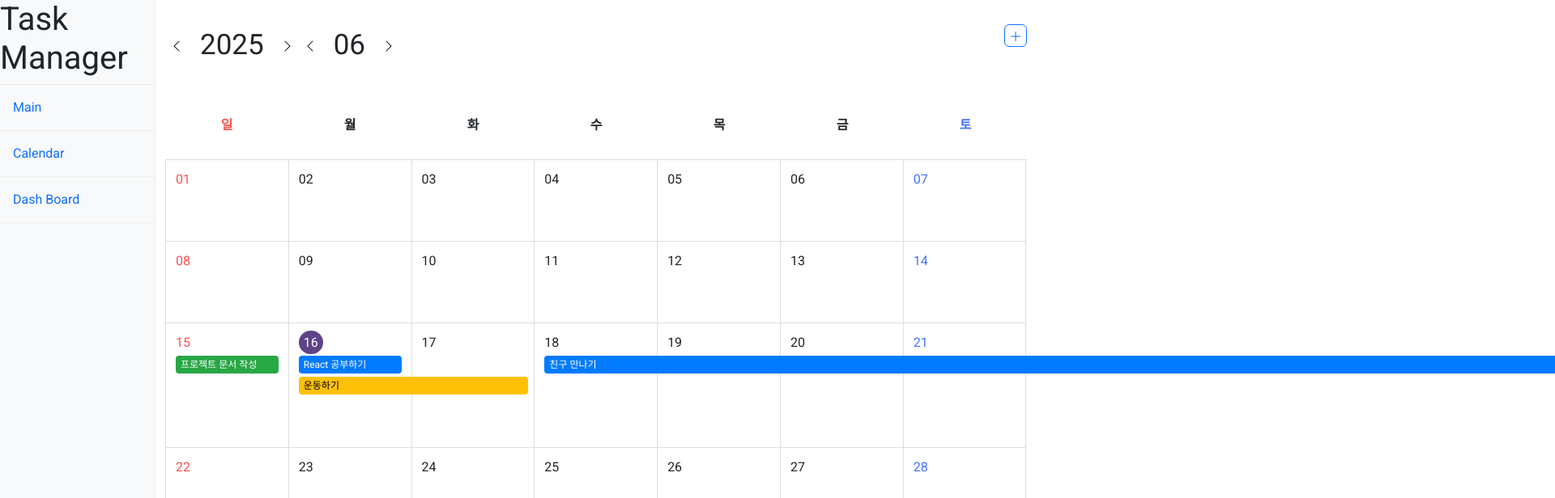
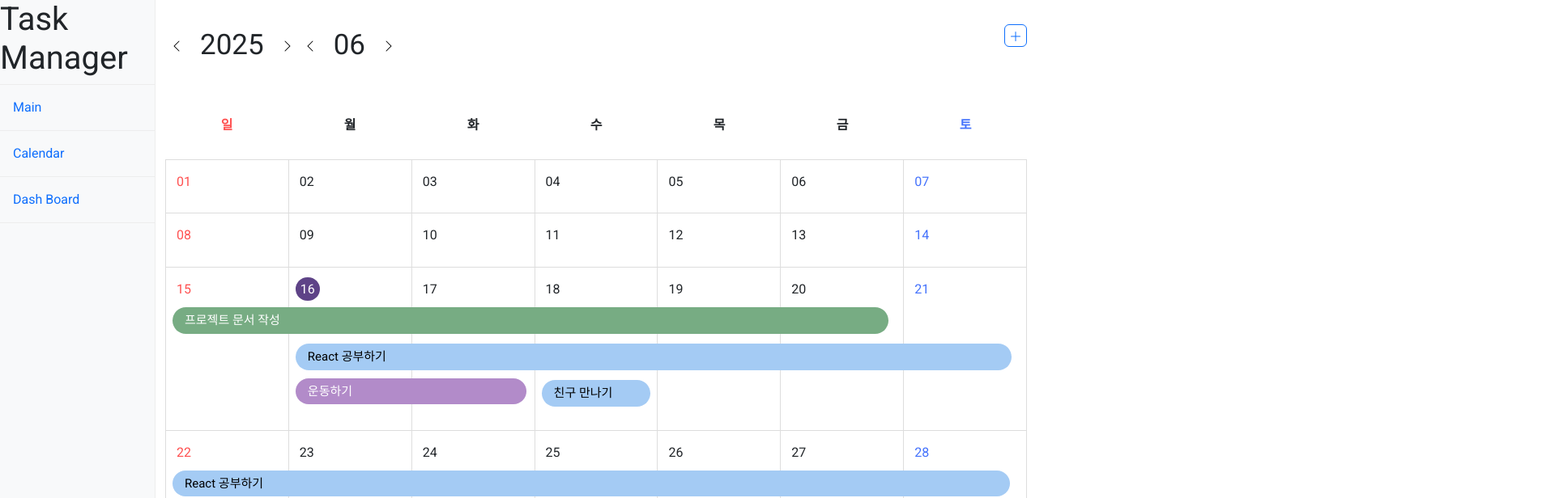
Before and after one commit to bomvomsss/task-manager, a Next.js app: page /calendar in a window 1280 px wide. Shown: the top 616 px of the page at 81% size, 1920 px wide, since content can reach past the window. Built offline with nearby package versions, Linux system fonts and the light colour scheme.

Commit message:
캘린더, 대시보드 초안 완성

```diff
--- a/app/calendar/components/CalendarBody.tsx
+++ b/app/calendar/components/CalendarBody.tsx
@@ -4,7 +4,6 @@ import { Container } from "react-bootstrap";
 import ScheduleItem from "./ScheduleItem";
 import { useTodos } from "@/app/context/TodoContext";
 import AddItem from "@/app/components/AddItem";
-import { differenceInCalendarDays } from "date-fns";
 import { toStatusId } from "@/app/hooks/useAddItems";
 import useCalendarContext from "../hooks/useCalendarContext";
 
@@ -22,8 +21,14 @@ export default function CalendarBody() {
 
   const weeks = ["일", "월", "화", "수", "목", "금", "토"];
   const { requestDelete } = useTodos();
+
+  const weeksInMonth = [];
+  for (let i = 0; i < daysInMonth.length; i += 7) {
+    weeksInMonth.push(daysInMonth.slice(i, i + 7));
+  }
+
+  // 주 단위로 렌더링
   return (
-    <>
     <Container>
       <div className='weekWrapper'>
         {weeks.map((week: string, index) => (
@@ -37,20 +42,64 @@ export default function CalendarBody() {
           </div>
         ))}
       </div>
+      <div className='dayWrapper'>
+        {weeksInMonth.map((week, weekIdx) => {
+          const weekStart = week[0].date;
+          const weekEnd = week[week.length - 1].date;
+          // 1. 이 주에 걸친 일정만 필터링
+          let weekTodos = items.filter((todo) => {
+            const [start, end] = todo.dates;
+            return start <= weekEnd && end >= weekStart;
+          });
+          // 2. 시작일 오름차순으로 정렬
+          weekTodos = weekTodos.slice().sort((a, b) => {
+            if (a.dates[0] < b.dates[0]) return -1;
+            if (a.dates[0] > b.dates[0]) return 1;
+            return 0;
+          });
+          // 3. 트랙(행) x 날짜(week.length) 2차원 배열 생성
+          const trackMatrix: (any | null)[][] = [];
+          weekTodos.forEach((todo) => {
+            const [start, end] = todo.dates;
+            const blockStart = start < weekStart ? weekStart : start;
+            const blockEnd = end > weekEnd ? weekEnd : end;
+            const startIdx = week.findIndex((d) => d.date === blockStart);
+            const endIdx = week.findIndex((d) => d.date === blockEnd);
+
+            // 빈 트랙 찾기
+            let trackIdx = 0;
+            while (
+              trackMatrix[trackIdx]
+                ?.slice(startIdx, endIdx + 1)
+                .some((cell) => cell)
+            ) {
+              trackIdx++;
+            }
+            // 트랙이 없으면 새로 생성
+            if (!trackMatrix[trackIdx]) {
+              trackMatrix[trackIdx] = Array(week.length).fill(null);
+            }
+            // 해당 트랙에 일정 배치
+            for (let i = startIdx; i <= endIdx; i++) {
+              trackMatrix[trackIdx][i] = {
+                ...todo,
+                blockStart,
+                blockEnd,
+                startIdx,
+                endIdx,
+              };
+            }
+          });
+
+          // 2. 날짜 칸 렌더링
+          return (
             <div
-          className='dayWrapper'
-          style={{ display: "flex", flexWrap: "wrap" }}
+              className='weekRow'
+              key={`week-${weekIdx}`}
+              style={{ display: "flex" }}
             >
-          {daysInMonth.map((date, idx) => {
-            const yyyyMMdd = `${date.year}-${String(date.month).padStart(
-              2,
-              "0"
-            )}-${String(date.day).padStart(2, "0")}`;
-
-            // 해당 날짜에 시작하는 todo만 필터링
-            const startingTodos = items.filter(
-              (todo) => todo.dates && todo.dates[0] === yyyyMMdd
-            );
+              {week.map((date, dayIdx) => {
+                const yyyyMMdd = date.date;
                 const isCurrentMonth = currentDate.month === date.month;
                 const isSelectedDate = selectedDate?.date === date.date;
                 const isCurrentDay = currentDate.day === date.day;
@@ -68,43 +117,39 @@ export default function CalendarBody() {
                   .filter(Boolean)
                   .join(" ");
 
+                // 3. 각 트랙(row)별로 일정이 있으면 ScheduleItem, 없으면 빈 div(공간 차지)
                 return (
                   <div
                     onClick={() => selectedDate.selectDate(date.date)}
                     className={classNames}
                     key={`dayItem-${date.year}-${date.month}-${date.day}`}
-                style={{ width: "14.28%" }}
                   >
                     <span>{date.day}</span>
-                {startingTodos.map((todo) => {
-                  // spanLength 계산 (종료일 - 시작일 + 1)
-                  const [start, end] =
-                    todo.dates.length === 2
-                      ? todo.dates
-                      : [todo.dates[0], todo.dates[0]];
-                  const spanLength =
-                    start && end
-                      ? differenceInCalendarDays(
-                          new Date(end),
-                          new Date(start)
-                        ) + 1
-                      : 1;
+                    {trackMatrix.map((track, rowIdx) => {
+                      const todo = track[dayIdx];
+                      // 이 날짜가 이 트랙에서 이 일정의 시작점인 경우만 Bar 렌더
+                      if (!todo || dayIdx !== todo.startIdx)
+                        return <div key={rowIdx} className='itemBar' />;
+                      const spanLength = todo.endIdx - todo.startIdx + 1;
                       return (
                         <div
                           key={todo.id}
                           className='multiDayWrapper'
                           style={{
-                        gridColumn: `span ${spanLength}`,
                             width: `calc(${spanLength * 100}% + ${
-                          (spanLength - 1) * 30
+                              (spanLength - 1) * 15
                             }px)`,
+                            // marginTop: rowIdx === 0 ? 0 : 5,
                           }}
                         >
                           <ScheduleItem
                             itemId={todo.id}
                             text={todo.text}
                             status={todo.status}
-                        dates={[start, end]}
+                            dates={[
+                              todo.dates[0],
+                              todo.dates[1] ?? todo.dates[0],
+                            ]}
                             currentDate={yyyyMMdd}
                             onClick={() => {
                               handleOpenDetail(todo);
@@ -117,7 +162,9 @@ export default function CalendarBody() {
                 );
               })}
             </div>
-      </Container>
+          );
+        })}
+      </div>
 
       <AddItem
         item={selectedItem}
@@ -134,6 +181,6 @@ export default function CalendarBody() {
         show={!!selectedItem}
         onClose={handleCloseDetail}
       />
-    </>
+    </Container>
   );
 }
--- a/app/calendar/components/ScheduleItem.tsx
+++ b/app/calendar/components/ScheduleItem.tsx
@@ -1,12 +1,14 @@
 import { useState } from "react";
 
-interface ScheduleItemProps {
+export interface ScheduleItemProps {
   itemId: number;
   text: string;
   status: "todo" | "doing" | "done";
   dates: [string, string];
   currentDate: string;
   onClick: () => void;
+  isStart?: boolean;
+  isEnd?: boolean;
 }
 
 const statusColors = {
@@ -16,9 +18,14 @@ const statusColors = {
 };
 
 export default function ScheduleItem({
+  itemId,
   text,
   status,
+  dates,
+  currentDate,
   onClick,
+  isStart,
+  isEnd,
 }: ScheduleItemProps) {
   const [isResizing, setIsResizing] = useState(false);
 
@@ -31,14 +38,6 @@ export default function ScheduleItem({
           e.stopPropagation();
           setIsResizing(true);
         }}
-        style={{
-          position: "absolute",
-          right: 0,
-          top: 0,
-          bottom: 0,
-          width: "6px",
-          cursor: "ew-resize",
-        }}
       />
     </div>
   );
--- a/app/calendar/components/SelectedDate.tsx
+++ b/app/calendar/components/SelectedDate.tsx
@@ -25,7 +25,11 @@ export default function SelectedDate() {
 
   const yyyyMMdd = selectedDate.date;
 
-  const matchedTodos = todos.filter((todo) => todo.dates.includes(yyyyMMdd));
+  // 기간 내에 포함된 일정도 모두 표시
+  const matchedTodos = todos.filter((todo) => {
+    const [start, end] = todo.dates.length === 2 ? todo.dates : [todo.dates[0], todo.dates[0]];
+    return start <= yyyyMMdd && end >= yyyyMMdd;
+  });
 
   return (
     <div className='selected-date-details'>
--- a/app/context/TodoContext.tsx
+++ b/app/context/TodoContext.tsx
@@ -41,9 +41,13 @@ export function TodoProvider({ children }: { children: ReactNode }) {
   const [showDeleteModal, setShowDeleteModal] = useState(false);
 
   const addTodo = (statusId: StatusId, item: TodoItem) => {
+    const newItem = {
+      ...item,
+      id: item.id ?? String(Date.now()),
+    };
     setTodos((prev) => ({
       ...prev,
-      [statusId]: [...prev[statusId], item],
+      [statusId]: [...prev[statusId], newItem],
     }));
   };
 
--- a/app/dashboard/components/BoardBody.tsx
+++ b/app/dashboard/components/BoardBody.tsx
@@ -21,7 +21,7 @@ export default function BoardBody({
         onDragOver={(e) => e.preventDefault()}
         onDrop={(e) => handleDrop(e, "todo")}
       >
-        <Card.Header>할 일</Card.Header>
+        <Card.Header className='toDo'>할 일</Card.Header>
         <div className='card-body'>
           {items
             .filter((item) => item.status === "todo")
@@ -41,7 +41,7 @@ export default function BoardBody({
         onDragOver={(e) => e.preventDefault()}
         onDrop={(e) => handleDrop(e, "doing")}
       >
-        <Card.Header>진행중</Card.Header>
+        <Card.Header className='doing'>진행중</Card.Header>
         <div className='card-body'>
           {items
             .filter((item) => item.status === "doing")
@@ -60,7 +60,7 @@ export default function BoardBody({
         onDragOver={(e) => e.preventDefault()}
         onDrop={(e) => handleDrop(e, "done")}
       >
-        <Card.Header>완료</Card.Header>
+        <Card.Header className='done'>완료</Card.Header>
         <div className='card-body'>
           {items
             .filter((item) => item.status === "done")
--- a/app/styles/calendar.css
+++ b/app/styles/calendar.css
@@ -18,21 +18,28 @@
   padding: 30px 0;
 }
 .dayWrapper {
-  display: grid;
-  grid-template-columns: repeat(7, minmax(50px, 1fr));
   min-height: 70vh;
   border-left: 1px solid #ddd;
   border-top: 1px solid #ddd;
+  display: grid;
+}
+.weekRow {
+  display: flex;
+  width: 100%;
 }
 .weekItem {
   font-weight: bold;
   text-align: center;
 }
 .dayItem {
-  padding: 0.75rem;
+  padding: 15px 8px;
   border-right: 1px solid #ddd;
   border-bottom: 1px solid #ddd;
-  align-self: stretch;
+  align-self: auto;
+  flex: 1;
+}
+.dayItem > span {
+  padding-left: 5px;
 }
 .sunday {
   color: #ff5050;
@@ -64,28 +71,34 @@
   height: fit-content;
   padding: 1px 5px;
 }
+.itemBar {
+  height: 45px;
+}
 .schedule-item {
-  padding: 2px 6px;
-  margin-top: 4px;
-  font-size: 0.75rem;
-  border-radius: 4px;
+  padding: 5px 15px;
+  font-size: 15px;
+  border-radius: 20px;
   color: white;
   word-break: break-word;
   cursor: pointer;
-  position: "relative";
+  position: relative;
+  z-index: 1;
+  font-weight: 300;
 }
-
+.schedule-item:first-of-type {
+  margin-top: 10px;
+}
 .schedule-todo {
-  background-color: #007bff;
+  background-color: #a4cbf4;
+  color: black;
 }
 
 .schedule-doing {
-  background-color: #ffc107;
-  color: black;
+  background-color: #b28bc9;
 }
 
 .schedule-done {
-  background-color: #28a745;
+  background-color: #77ac83;
 }
 .selected-date-details {
   background-color: #f9f9f9;
@@ -93,7 +106,3 @@
   border-radius: 8px;
   margin-top: 1rem;
 }
-.multiDayWrapper {
-  position: relative;
-  z-index: 1;
-}
--- a/app/styles/modal.css
+++ b/app/styles/modal.css
@@ -1,11 +1,3 @@
-.todo-item {
-  cursor: pointer;
-  border: 1px solid #000;
-  padding: 20px 30px;
-  margin: 10px 0;
-  border-radius: 10px;
-  background: #eee;
-}
 .d-flex button {
   width: 15%;
 }
--- a/public/test-todos.json
+++ b/public/test-todos.json
@@ -3,13 +3,13 @@
     "id": 1,
     "text": "React 공부하기",
     "tags": ["공부", "개발"],
-    "dates": ["2025-06-16"],
+    "dates": ["2025-06-16", "2025-07-02"],
     "status": "todo"
   },
   {
     "id": 2,
     "text": "운동하기",
-    "tags": ["건강"],
+    "tags": [],
     "dates": ["2025-06-16", "2025-06-17"],
     "status": "doing"
   },
@@ -17,14 +17,14 @@
     "id": 3,
     "text": "프로젝트 문서 작성",
     "tags": ["업무"],
-    "dates": ["2025-06-15"],
+    "dates": ["2025-06-15", "2025-06-20"],
     "status": "done"
   },
   {
     "id": 4,
     "text": "친구 만나기",
     "tags": ["약속"],
-    "dates": ["2025-06-18", "2025-06-30"],
+    "dates": ["2025-06-18"],
     "status": "todo"
   }
 ]
```
Also changed, not shown: app/styles/dashboard.css (+34 -0 lines), app/context/AddItemContext.ts (deleted). Lines whose indentation alone changed are shown as unchanged.
